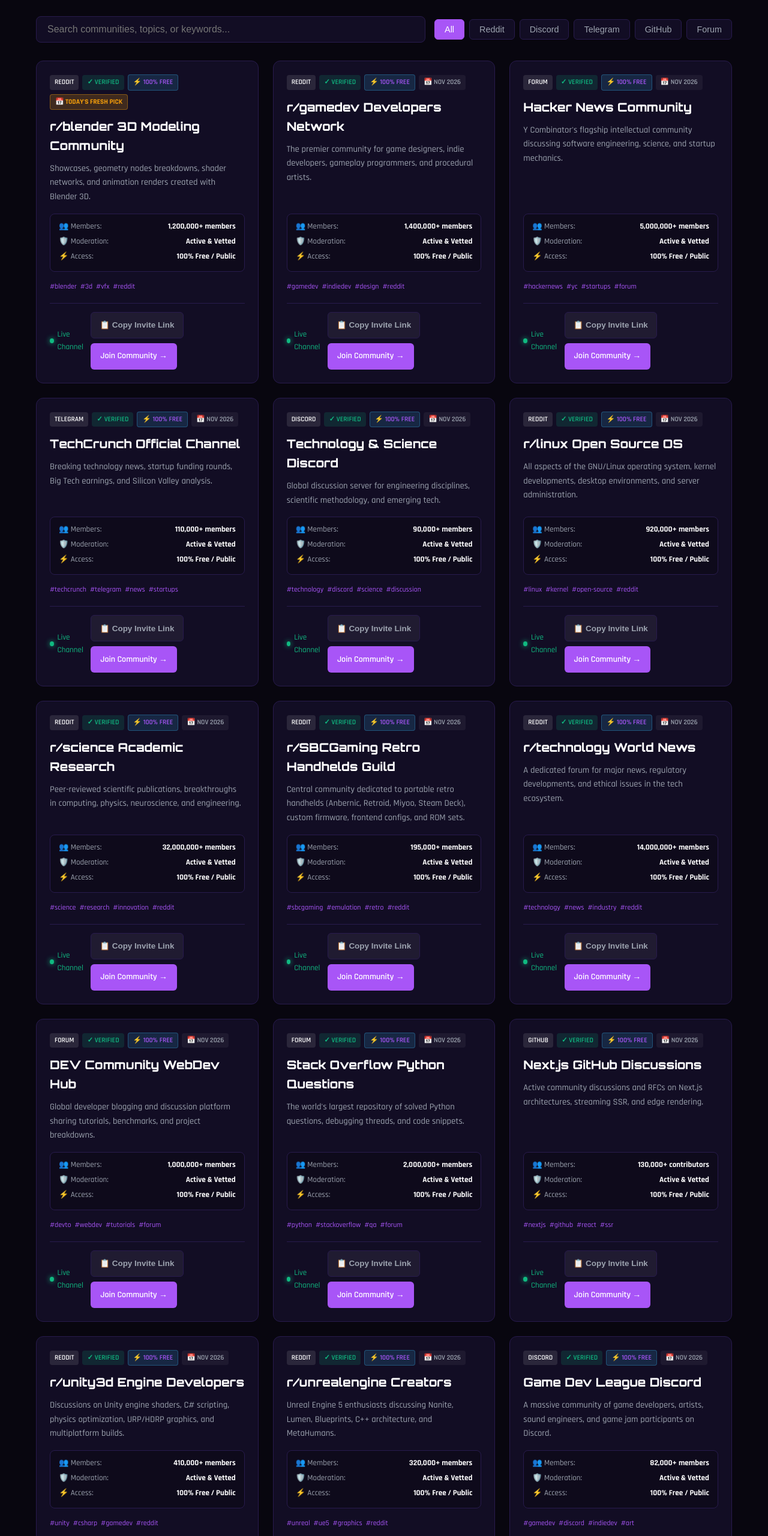
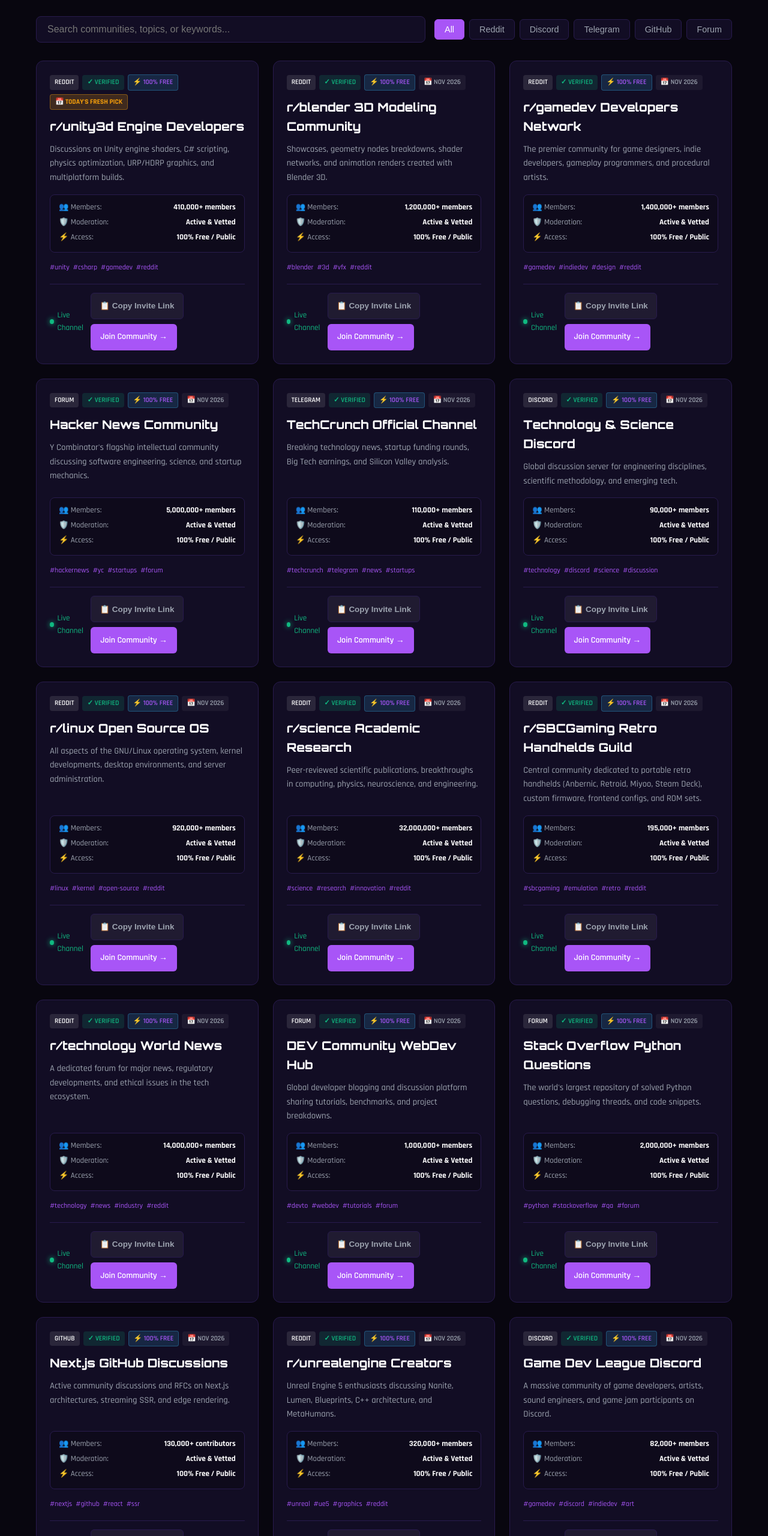
Before and after one commit to jibranpcccc/retro-emulation-handhelds-hub, a plain HTML site: page index.html in a window 1280 px wide. Shown: the part 1080-3640 px from the top of the page at 60% size. Drawn offline with Linux system fonts and the light colour scheme.

Commit message:
feat(replenishment): fresh community links added - 2026-11-20 [skip ci]

```diff
--- a/index.html
+++ b/index.html
@@ -148,93 +148,93 @@
           {
             "@type": "ListItem",
             "position": 1,
+            "name": "r/unity3d Engine Developers",
+            "description": "Discussions on Unity engine shaders, C# scripting, physics optimization, URP/HDRP graphics, and multiplatform builds.",
+            "url": "https://www.reddit.com/r/unity3d/"
+          },
+          {
+            "@type": "ListItem",
+            "position": 2,
             "name": "r/blender 3D Modeling Community",
             "description": "Showcases, geometry nodes breakdowns, shader networks, and animation renders created with Blender 3D.",
             "url": "https://www.reddit.com/r/blender/"
           },
           {
             "@type": "ListItem",
-            "position": 2,
+            "position": 3,
             "name": "r/gamedev Developers Network",
             "description": "The premier community for game designers, indie developers, gameplay programmers, and procedural artists.",
             "url": "https://www.reddit.com/r/gamedev/"
           },
           {
             "@type": "ListItem",
-            "position": 3,
+            "position": 4,
             "name": "Hacker News Community",
             "description": "Y Combinator's flagship intellectual community discussing software engineering, science, and startup mechanics.",
             "url": "https://news.ycombinator.com"
           },
           {
             "@type": "ListItem",
-            "position": 4,
+            "position": 5,
             "name": "TechCrunch Official Channel",
             "description": "Breaking technology news, startup funding rounds, Big Tech earnings, and Silicon Valley analysis.",
             "url": "https://t.me/techcrunch"
           },
           {
             "@type": "ListItem",
-            "position": 5,
+            "position": 6,
             "name": "Technology & Science Discord",
             "description": "Global discussion server for engineering disciplines, scientific methodology, and emerging tech.",
             "url": "https://discord.gg/tech"
           },
           {
             "@type": "ListItem",
-            "position": 6,
+            "position": 7,
             "name": "r/linux Open Source OS",
             "description": "All aspects of the GNU/Linux operating system, kernel developments, desktop environments, and server administration.",
             "url": "https://www.reddit.com/r/linux/"
           },
           {
             "@type": "ListItem",
-            "position": 7,
+            "position": 8,
             "name": "r/science Academic Research",
             "description": "Peer-reviewed scientific publications, breakthroughs in computing, physics, neuroscience, and engineering.",
             "url": "https://www.reddit.com/r/science/"
           },
           {
             "@type": "ListItem",
-            "position": 8,
+            "position": 9,
             "name": "r/SBCGaming Retro Handhelds Guild",
             "description": "Central community dedicated to portable retro handhelds (Anbernic, Retroid, Miyoo, Steam Deck), custom firmware, frontend configs, and ROM sets.",
             "url": "https://www.reddit.com/r/SBCGaming/"
           },
           {
             "@type": "ListItem",
-            "position": 9,
+            "position": 10,
             "name": "r/technology World News",
             "description": "A dedicated forum for major news, regulatory developments, and ethical issues in the tech ecosystem.",
             "url": "https://www.reddit.com/r/technology/"
           },
           {
             "@type": "ListItem",
-            "position": 10,
+            "position": 11,
             "name": "DEV Community WebDev Hub",
             "description": "Global developer blogging and discussion platform sharing tutorials, benchmarks, and project breakdowns.",
             "url": "https://dev.to/t/webdev"
           },
           {
             "@type": "ListItem",
-            "position": 11,
+            "position": 12,
             "name": "Stack Overflow Python Questions",
             "description": "The world's largest repository of solved Python questions, debugging threads, and code snippets.",
             "url": "https://stackoverflow.com/questions/tagged/python"
           },
           {
             "@type": "ListItem",
-            "position": 12,
+            "position": 13,
             "name": "Next.js GitHub Discussions",
             "description": "Active community discussions and RFCs on Next.js architectures, streaming SSR, and edge rendering.",
             "url": "https://github.com/vercel/next.js/discussions"
-          },
-          {
-            "@type": "ListItem",
-            "position": 13,
-            "name": "r/unity3d Engine Developers",
-            "description": "Discussions on Unity engine shaders, C# scripting, physics optimization, URP/HDRP graphics, and multiplatform builds.",
-            "url": "https://www.reddit.com/r/unity3d/"
           },
           {
             "@type": "ListItem",
@@ -617,12 +617,36 @@
         </div>
         <div id="vetted-communities" class="grid">
 
-        <div id="community-card-1" class="card" data-platform="reddit" data-category="3d & vfx">
+        <div id="community-card-1" class="card" data-platform="reddit" data-category="game engines">
             <div class="card-header">
                 <span class="badge badge-platform">Reddit</span>
                 <span class="badge badge-verified">✓ Verified</span>
                 <span class="badge badge-free">⚡ 100% Free</span>
                 <span class="badge badge-date" style="background: rgba(245, 158, 11, 0.2); color: #f59e0b; border: 1px solid rgba(245, 158, 11, 0.4); font-weight: 700;">📅 Today's Fresh Pick</span>
+            </div>
+            <h3 class="card-title">r/unity3d Engine Developers</h3>
+            <p class="card-desc">Discussions on Unity engine shaders, C# scripting, physics optimization, URP/HDRP graphics, and multiplatform builds.</p>
+            <div class="spec-matrix">
+                <div class="spec-row"><span>👥 Members:</span> <strong>410,000+ members</strong></div>
+                <div class="spec-row"><span>🛡️ Moderation:</span> <strong>Active & Vetted</strong></div>
+                <div class="spec-row"><span>⚡ Access:</span> <strong>100% Free / Public</strong></div>
+            </div>
+            <div class="tags-row"><span class="tag">#unity</span><span class="tag">#csharp</span><span class="tag">#gamedev</span><span class="tag">#reddit</span></div>
+            <div class="card-footer">
+                <span class="activity-pulse"><span class="pulse-dot"></span> Live Channel</span>
+                <div class="card-actions">
+                    <button class="btn-copy-invite" onclick="copyInviteLink(event, 'https://www.reddit.com/r/unity3d/')">📋 Copy Invite Link</button>
+                    <a href="https://www.reddit.com/r/unity3d/" target="_blank" rel="noopener noreferrer" class="btn-join">Join Community →</a>
+                </div>
+            </div>
+        </div>
+
+        <div id="community-card-2" class="card" data-platform="reddit" data-category="3d & vfx">
+            <div class="card-header">
+                <span class="badge badge-platform">Reddit</span>
+                <span class="badge badge-verified">✓ Verified</span>
+                <span class="badge badge-free">⚡ 100% Free</span>
+                <span class="badge badge-date">📅 Nov 2026</span>
             </div>
             <h3 class="card-title">r/blender 3D Modeling Community</h3>
             <p class="card-desc">Showcases, geometry nodes breakdowns, shader networks, and animation renders created with Blender 3D.</p>
@@ -641,7 +665,7 @@
             </div>
         </div>
 
-        <div id="community-card-2" class="card" data-platform="reddit" data-category="game development">
+        <div id="community-card-3" class="card" data-platform="reddit" data-category="game development">
             <div class="card-header">
                 <span class="badge badge-platform">Reddit</span>
                 <span class="badge badge-verified">✓ Verified</span>
@@ -665,7 +689,7 @@
             </div>
         </div>
 
-        <div id="community-card-3" class="card" data-platform="forum" data-category="computer science & startups">
+        <div id="community-card-4" class="card" data-platform="forum" data-category="computer science & startups">
             <div class="card-header">
                 <span class="badge badge-platform">Forum</span>
                 <span class="badge badge-verified">✓ Verified</span>
@@ -689,7 +713,7 @@
             </div>
         </div>
 
-        <div id="community-card-4" class="card" data-platform="telegram" data-category="tech news">
+        <div id="community-card-5" class="card" data-platform="telegram" data-category="tech news">
             <div class="card-header">
                 <span class="badge badge-platform">Telegram</span>
                 <span class="badge badge-verified">✓ Verified</span>
@@ -713,7 +737,7 @@
             </div>
         </div>
 
-        <div id="community-card-5" class="card" data-platform="discord" data-category="tech discussion">
+        <div id="community-card-6" class="card" data-platform="discord" data-category="tech discussion">
             <div class="card-header">
                 <span class="badge badge-platform">Discord</span>
                 <span class="badge badge-verified">✓ Verified</span>
@@ -737,7 +761,7 @@
             </div>
         </div>
 
-        <div id="community-card-6" class="card" data-platform="reddit" data-category="linux & os">
+        <div id="community-card-7" class="card" data-platform="reddit" data-category="linux & os">
             <div class="card-header">
                 <span class="badge badge-platform">Reddit</span>
                 <span class="badge badge-verified">✓ Verified</span>
@@ -761,7 +785,7 @@
             </div>
         </div>
 
-        <div id="community-card-7" class="card" data-platform="reddit" data-category="science & innovation">
+        <div id="community-card-8" class="card" data-platform="reddit" data-category="science & innovation">
             <div class="card-header">
                 <span class="badge badge-platform">Reddit</span>
                 <span class="badge badge-verified">✓ Verified</span>
@@ -785,7 +809,7 @@
             </div>
         </div>
 
-        <div id="community-card-8" class="card" data-platform="reddit" data-category="retro emulation">
+        <div id="community-card-9" class="card" data-platform="reddit" data-category="retro emulation">
             <div class="card-header">
                 <span class="badge badge-platform">Reddit</span>
                 <span class="badge badge-verified">✓ Verified</span>
@@ -809,7 +833,7 @@
             </div>
         </div>
 
-        <div id="community-card-9" class="card" data-platform="reddit" data-category="tech news">
+        <div id="community-card-10" class="card" data-platform="reddit" data-category="tech news">
             <div class="card-header">
                 <span class="badge badge-platform">Reddit</span>
                 <span class="badge badge-verified">✓ Verified</span>
@@ -833,7 +857,7 @@
             </div>
         </div>
 
-        <div id="community-card-10" class="card" data-platform="forum" data-category="web development">
+        <div id="community-card-11" class="card" data-platform="forum" data-category="web development">
             <div class="card-header">
                 <span class="badge badge-platform">Forum</span>
                 <span class="badge badge-verified">✓ Verified</span>
@@ -857,7 +881,7 @@
             </div>
         </div>
 
-        <div id="community-card-11" class="card" data-platform="forum" data-category="python development">
+        <div id="community-card-12" class="card" data-platform="forum" data-category="python development">
             <div class="card-header">
                 <span class="badge badge-platform">Forum</span>
                 <span class="badge badge-verified">✓ Verified</span>
@@ -881,7 +905,7 @@
             </div>
         </div>
 
-        <div id="community-card-12" class="card" data-platform="github" data-category="frontend engineering">
+        <div id="community-card-13" class="card" data-platform="github" data-category="frontend engineering">
             <div class="card-header">
                 <span class="badge badge-platform">GitHub</span>
                 <span class="badge badge-verified">✓ Verified</span>
@@ -901,30 +925,6 @@
                 <div class="card-actions">
                     <button class="btn-copy-invite" onclick="copyInviteLink(event, 'https://github.com/vercel/next.js/discussions')">📋 Copy Invite Link</button>
                     <a href="https://github.com/vercel/next.js/discussions" target="_blank" rel="noopener noreferrer" class="btn-join">Join Community →</a>
-                </div>
-            </div>
-        </div>
-
-        <div id="community-card-13" class="card" data-platform="reddit" data-category="game engines">
-            <div class="card-header">
-                <span class="badge badge-platform">Reddit</span>
-                <span class="badge badge-verified">✓ Verified</span>
-                <span class="badge badge-free">⚡ 100% Free</span>
-                <span class="badge badge-date">📅 Nov 2026</span>
-            </div>
-            <h3 class="card-title">r/unity3d Engine Developers</h3>
-            <p class="card-desc">Discussions on Unity engine shaders, C# scripting, physics optimization, URP/HDRP graphics, and multiplatform builds.</p>
-            <div class="spec-matrix">
-                <div class="spec-row"><span>👥 Members:</span> <strong>410,000+ members</strong></div>
-                <div class="spec-row"><span>🛡️ Moderation:</span> <strong>Active & Vetted</strong></div>
-                <div class="spec-row"><span>⚡ Access:</span> <strong>100% Free / Public</strong></div>
-            </div>
-            <div class="tags-row"><span class="tag">#unity</span><span class="tag">#csharp</span><span class="tag">#gamedev</span><span class="tag">#reddit</span></div>
-            <div class="card-footer">
-                <span class="activity-pulse"><span class="pulse-dot"></span> Live Channel</span>
-                <div class="card-actions">
-                    <button class="btn-copy-invite" onclick="copyInviteLink(event, 'https://www.reddit.com/r/unity3d/')">📋 Copy Invite Link</button>
-                    <a href="https://www.reddit.com/r/unity3d/" target="_blank" rel="noopener noreferrer" class="btn-join">Join Community →</a>
                 </div>
             </div>
         </div>
```
Also changed, not shown: data/groups.json (+20 -19 lines), feed.xml (+9 -9 lines).
